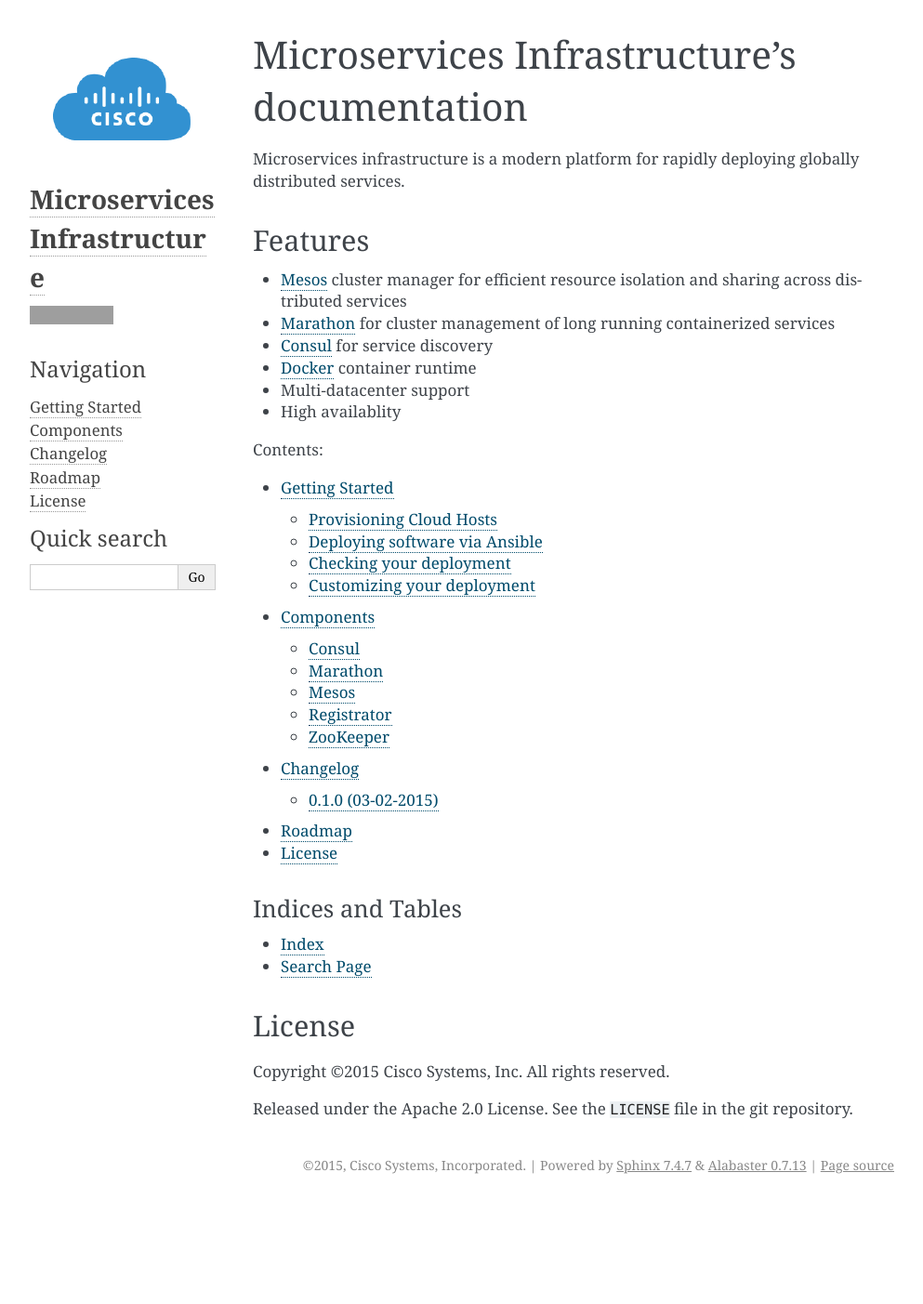
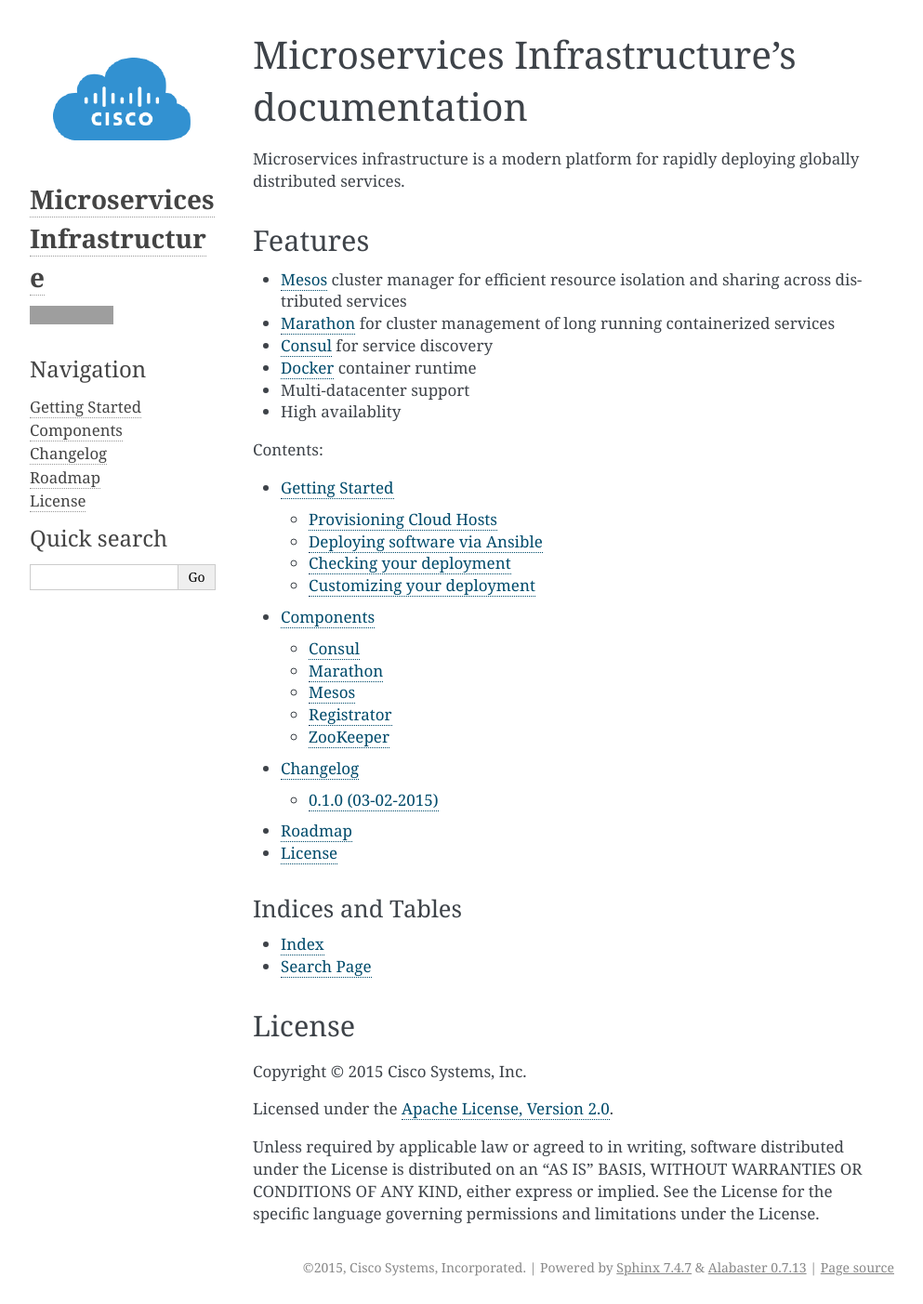
Before and after one commit to mantl/mantl, a Sphinx documentation site: the page built from docs/index.rst, in a window 1280 px wide. Shown: the whole page at 93% size, without its empty margins (148-1141 px from the left). Built offline with Sphinx 7.4.7, drawn with Linux system fonts in a browser that asks for light colours; before the commit the page ends 1293 px from its top, so only the background shows below that; grey boxes are pictures that could not be loaded.

Commit message:
Update index.rst

```diff
--- a/docs/index.rst
+++ b/docs/index.rst
@@ -39,6 +39,10 @@
 
 License
 -------
-Copyright ©2015 Cisco Systems, Inc. All rights reserved.
+Copyright © 2015 Cisco Systems, Inc.
 
-Released under the Apache 2.0 License. See the ``LICENSE`` file in the git repository.
+Licensed under the `Apache License, Version 2.0`_.
+
+Unless required by applicable law or agreed to in writing, software distributed under the License is distributed on an "AS IS" BASIS, WITHOUT WARRANTIES OR CONDITIONS OF ANY KIND, either express or implied. See the License for the specific language governing permissions and limitations under the License.
+
+.. _Apache License, Version 2.0: http://www.apache.org/licenses/LICENSE-2.0
```
